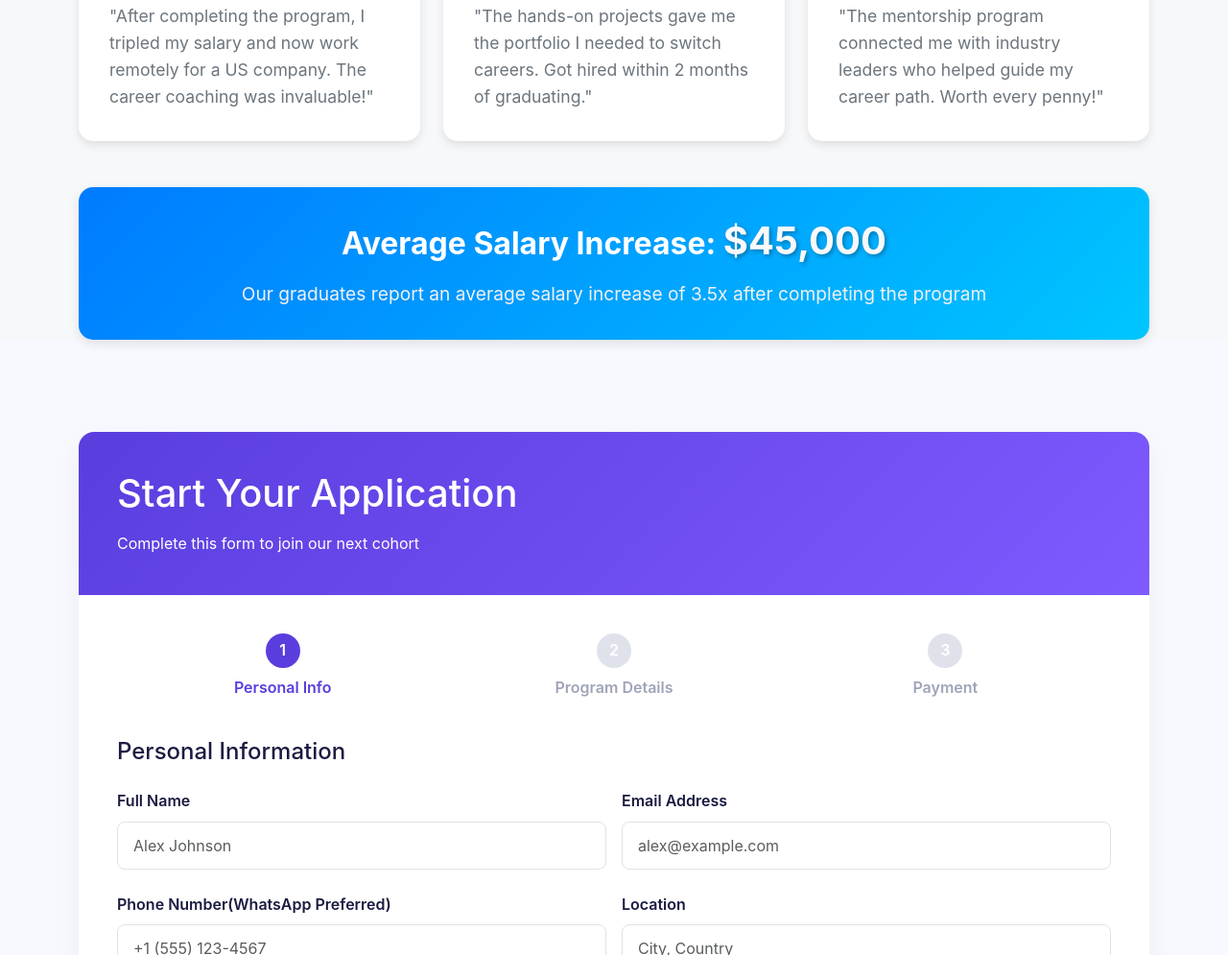
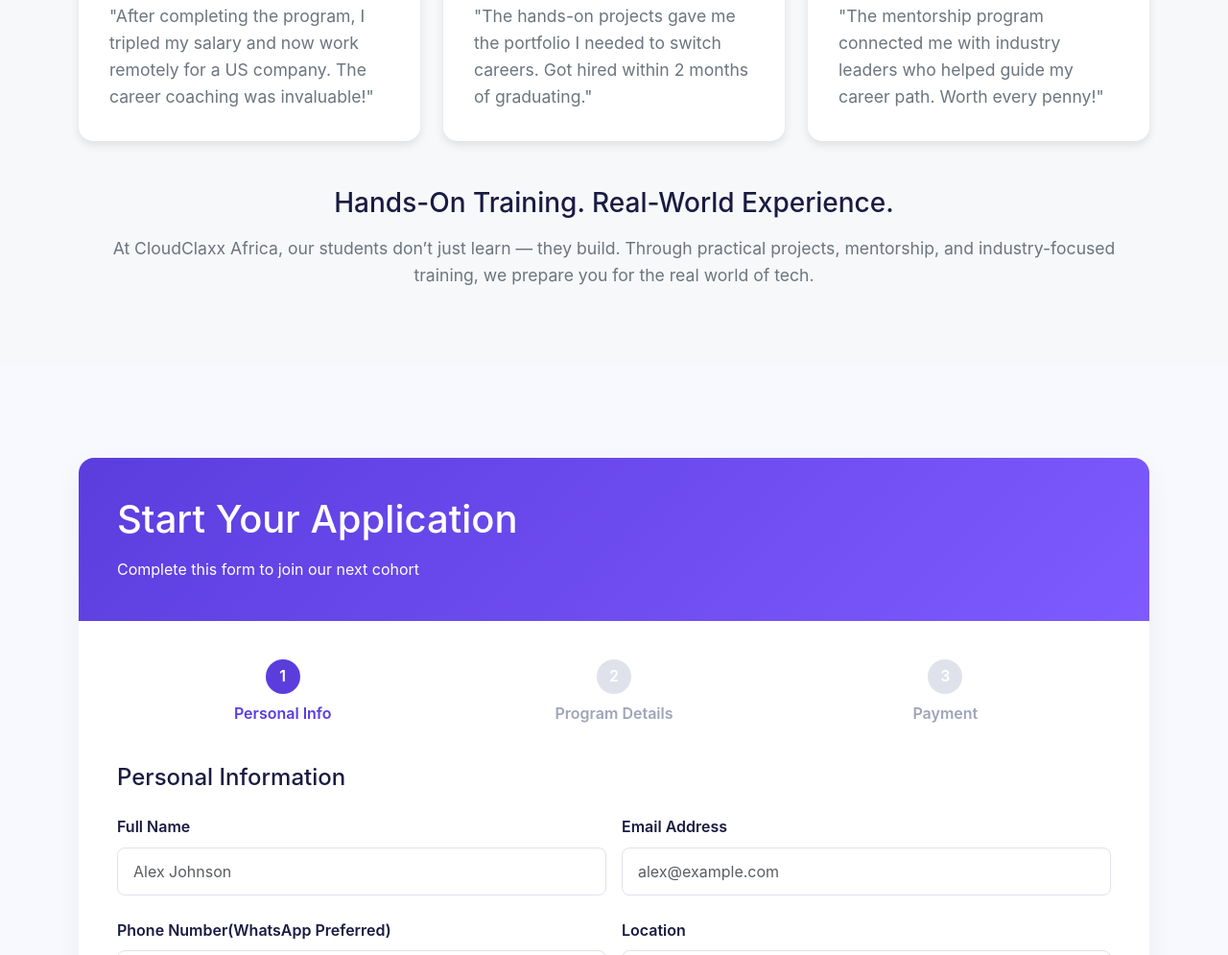
Before and after one commit to TechyRex/techyii.github.io, a plain HTML site: page index.html in a window 1280 px wide. Shown: the part 2002-2997 px from the top of the page at 96% size. Drawn offline with nearby package versions, Linux system fonts and the light colour scheme.

Commit message:
Add files via upload

```diff
--- a/index.html
+++ b/index.html
@@ -213,11 +213,12 @@
 
 
             <div class="text-center mt-5">
-                <div class="salary-info-card">
-                    <h3 class="mb-3">Average Salary Increase: <span class="salary-amount">$45,000</span></h3>
-                    <p class="mb-0">Our graduates report an average salary increase of 3.5x after completing the program</p>
+                <div class="training-info-card">
+                    <h3 class="mb-3">Hands-On Training. Real-World Experience.</h3>
+                    <p class="mb-0">At CloudClaxx Africa, our students don’t just learn — they build. Through practical projects, mentorship, and industry-focused training, we prepare you for the real world of tech.</p>
                 </div>
             </div>
+
 
     </section>
 
```
